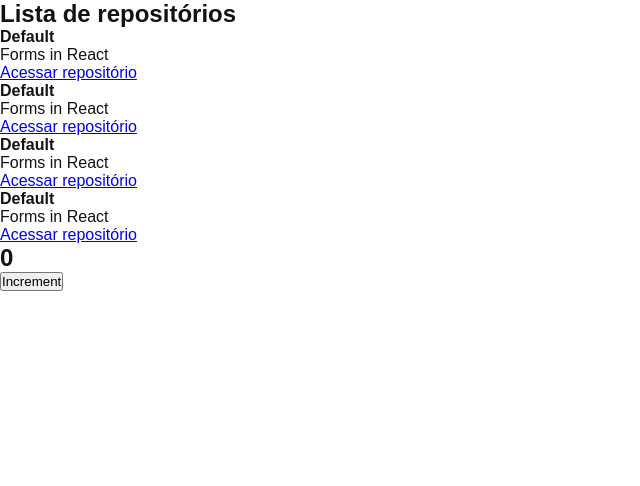
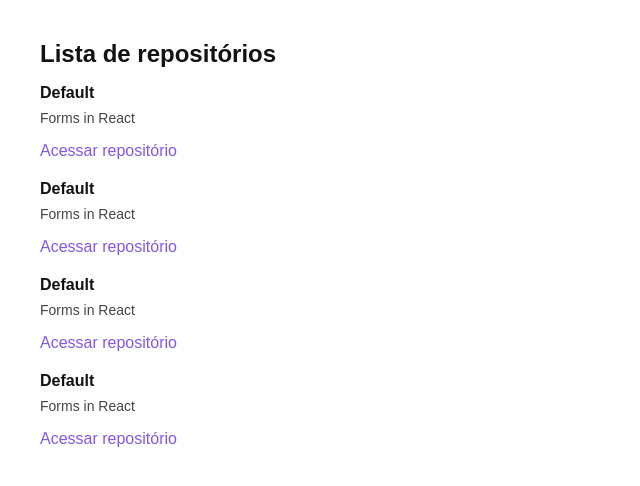
Before and after one commit to pedrojsx/github_explorer, a React app: page / in a window 1280 px wide. Shown: the top 486 px of the page, without its empty margins (0-640 px from the left). Built offline with nearby package versions, Linux system fonts and the light colour scheme.

Commit message:
Estilizaçao da listagem

```diff
--- a/src/App.jsx
+++ b/src/App.jsx
@@ -1,12 +1,8 @@
-import { Counter } from './components/counter'
 import { RepositoryList } from './components/repository-list'
 import './styles/global.scss'
 
 export function App() {
   return (
-    <>
-      <RepositoryList />
-      <Counter />
-    </>
+    <RepositoryList />
   )
 }
--- a/src/components/counter.jsx
+++ /dev/null
@@ -1,18 +0,0 @@
-import { useState } from 'react'
-
-export function Counter() {
-  const [counter, setCounter] = useState(0)
-
-  function increment() {
-    setCounter(counter + 1)
-  }
-
-  return (
-    <div>
-      <h2>{counter}</h2>
-      <button type='button' onClick={increment} >
-        Increment
-      </button>
-    </div>
-  )
-}
--- a/src/components/repository-list.jsx
+++ b/src/components/repository-list.jsx
@@ -1,4 +1,6 @@
 import { RepositoryItem } from './repository-item'
+
+import '../styles/repositories.scss'
 
 const repository = {
   name: '',
--- /dev/null
+++ b/src/styles/repositories.scss
@@ -0,0 +1,30 @@
+section.repository-list {
+  margin: 40px;
+
+  h1 {
+    margin-bottom: 16px;
+  }
+
+  ul {
+    list-style: none;
+
+    li {
+      & + li {
+        margin-top: 20px;
+      }
+
+      p {
+        font-size: 14px;
+        color: #444;
+        margin-top: 8px;
+      }
+
+      a {
+        display: inline-block;
+        margin-top: 16px;
+        text-decoration: none;
+        color: #8257E6;
+      }
+    }
+  }
+}
```
